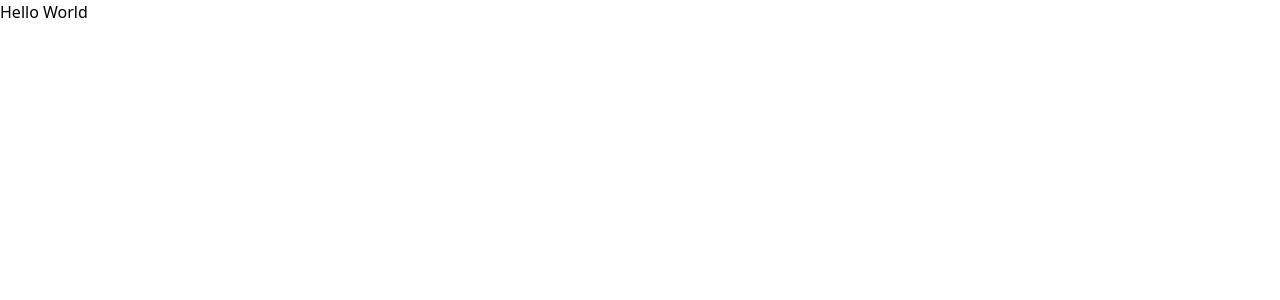
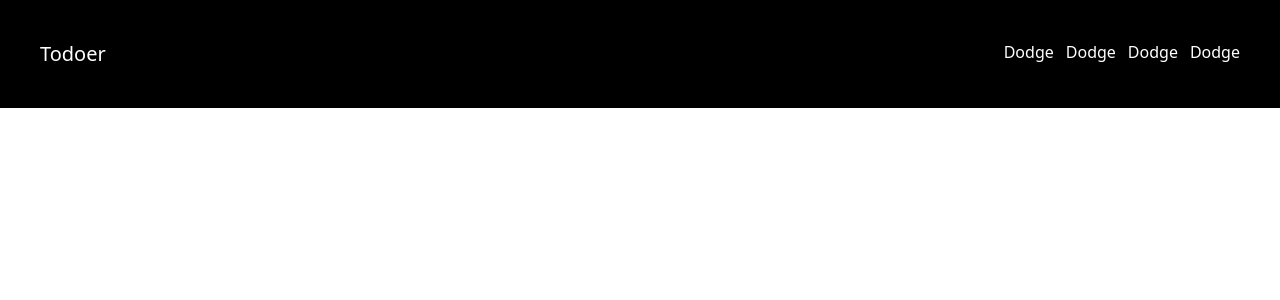
Before and after one commit to Ishan-pro/todoer, a React (Vite) app: page / in a window 1280 px wide. Shown: the top 300 px of the page. Built offline with nearby package versions, Linux system fonts and the light colour scheme.

Commit message:
Styled up the navbar

```diff
--- a/package.json
+++ b/package.json
@@ -11,6 +11,7 @@
   "dependencies": {
     "react": "^18.2.0",
     "react-dom": "^18.2.0",
+    "react-icons": "^4.4.0",
     "tailwind-styled-components": "^2.1.8"
   },
   "devDependencies": {
--- a/src/App.tsx
+++ b/src/App.tsx
@@ -1,9 +1,13 @@
 import { useState } from 'react';
-
+import Navbar from './components/Navbar';
 function App() {
   const [count, setCount] = useState(0);
 
-  return <>Hello World</>;
+  return (
+    <>
+      <Navbar />
+    </>
+  );
 }
 
 export default App;
--- a/src/components/Navbar.tsx
+++ b/src/components/Navbar.tsx
@@ -0,0 +1,55 @@
+import tw from 'tailwind-styled-components';
+import { HiMenu } from 'react-icons/hi';
+
+const Navbar = () => {
+  return (
+    <Nav>
+      <Navhero>Todoer</Navhero>
+      <HiMenu size={35} className="lg:hidden" />
+      <Menu>
+        <MenuItems>
+          <L>Dodge</L>
+        </MenuItems>
+        <MenuItems>
+          <L>Dodge</L>
+        </MenuItems>
+        <MenuItems>
+          <L>Dodge</L>
+        </MenuItems>
+        <MenuItems>
+          <L>Dodge</L>
+        </MenuItems>
+      </Menu>
+    </Nav>
+  );
+};
+
+const L = tw.a`
+hover:font-bold
+hover:cursor-pointer
+`;
+
+const MenuItems = tw.li`
+
+`;
+
+const Navhero = tw.div`
+text-xl
+flex-1
+`;
+
+const Nav = tw.nav`
+p-10
+bg-black
+text-white
+flex
+`;
+
+const Menu = tw.ul`
+hidden
+lg:flex
+lg:gap-3
+
+`;
+
+export default Navbar;
```
Also changed, not shown: 1 other file (tests, documents, lock files or other folders).
